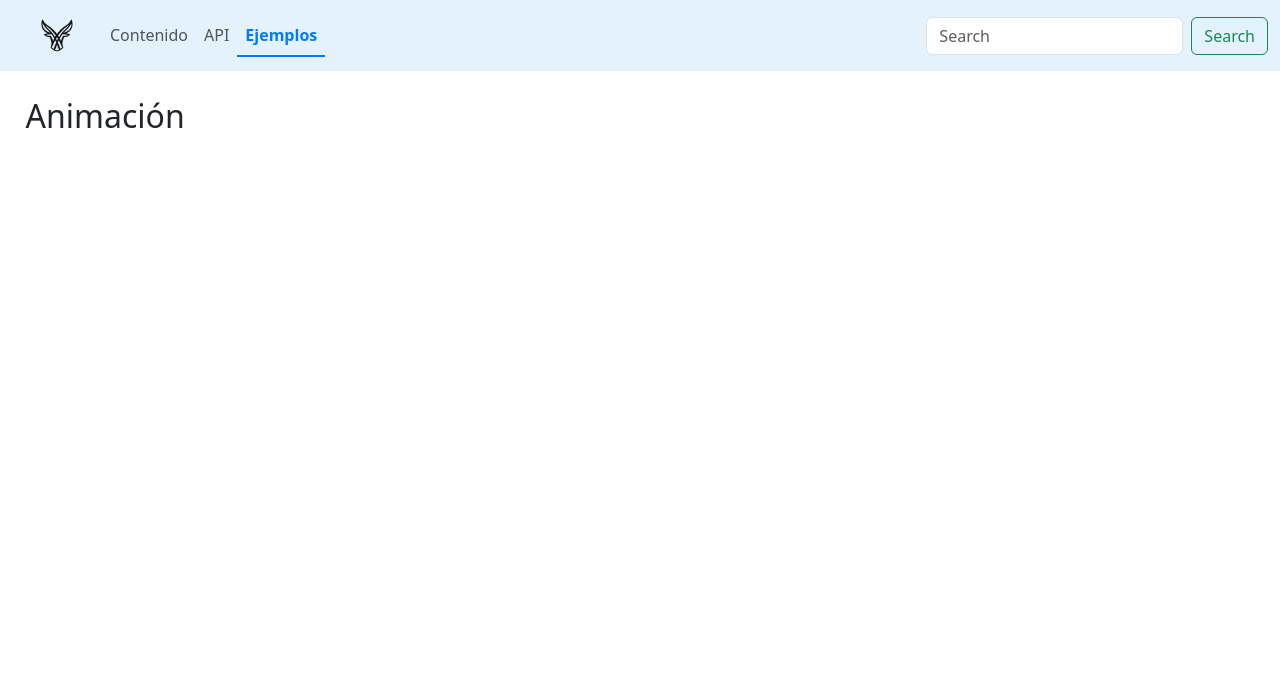
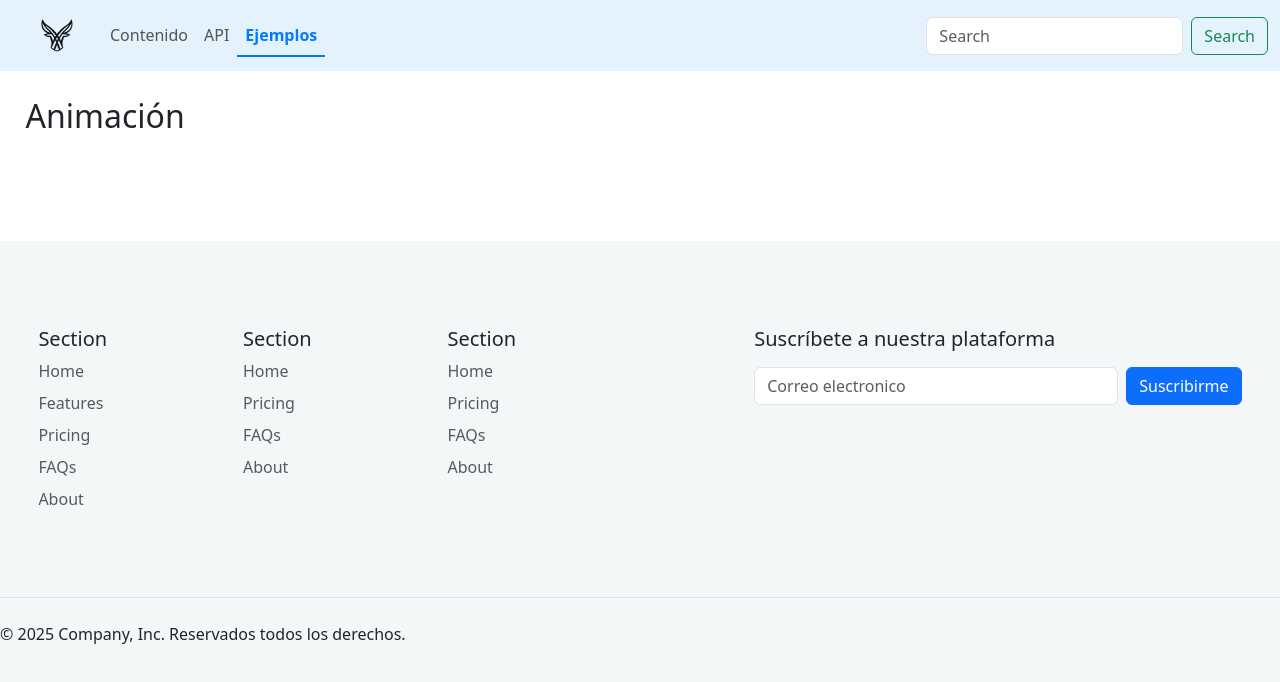
Before and after one commit to EdiTeo/gestorColabTareas, a React (Vite) app: page /ejemplos in a window 1280 px wide. Shown: the top 682 px of the page. Built offline with nearby package versions, Linux system fonts and the light colour scheme.

Commit message:
feat: footer para la pagina

```diff
--- a/package.json
+++ b/package.json
@@ -10,6 +10,7 @@
     "preview": "vite preview"
   },
   "dependencies": {
+    "bootstrap": "^5.3.3",
     "prop-types": "^15.8.1",
     "react": "^19.0.0",
     "react-bootstrap": "^2.10.9",
--- a/src/App.jsx
+++ b/src/App.jsx
@@ -13,6 +13,8 @@ import { Contenido } from "./componentes/Contenido";
 import {Home} from "./componentes/Home";
 import {Api} from "./componentes/Api";
 import {Ejemplos} from "./componentes/Ejemplos";
+import { Footer } from "./Footer";
+import './index.css'
 function App() {
    return(
       <Fragment key=''>
@@ -30,13 +32,18 @@ function App() {
          <Tabla />
          <Profile/> */}
          <Router>
+         <div className="d-flex flex-column min-vh-100">
             <Menubar />
             <Routes>
                <Route path="/" element={<Home />} />
                <Route path="/contenido" element={<Contenido/>}/>
                <Route path="/api" element={<Api/>}/>
                <Route path="/ejemplos" element={<Ejemplos/>}/>
+
             </Routes>
+            <br /><br /> <br />
+            <Footer/>
+            </div>
          </Router>
       </Fragment>
 
--- a/src/Footer.jsx
+++ b/src/Footer.jsx
@@ -1,8 +1,67 @@
-function Footer(){
+import './index.css'
+export function Footer(){
     return(
-        <footer>
-            <p>&copy; {new Date().getFullYear()} Your website name</p>
-            <foo>re sdsds</foo>
-        </footer>
+
+             <div className='pintura'>
+                <footer className="py-5 r">
+                <div className="row">
+                <div className="col-6 col-md-2 mb-3">
+                    <h5>Section</h5>
+                    <ul className="nav flex-column">
+                    <li className="nav-item mb-2"><a href="#" className="nav-link p-0 text-body-secondary">Home</a></li>
+                    <li className="nav-item mb-2"><a href="#" className="nav-link p-0 text-body-secondary">Features</a></li>
+                    <li className="nav-item mb-2"><a href="#" className="nav-link p-0 text-body-secondary">Pricing</a></li>
+                    <li className="nav-item mb-2"><a href="#" className="nav-link p-0 text-body-secondary">FAQs</a></li>
+                    <li className="nav-item mb-2"><a href="#" className="nav-link p-0 text-body-secondary">About</a></li>
+                    </ul>
+                </div>
+
+                <div className="col-6 col-md-2 mb-3">
+                    <h5>Section</h5>
+                    <ul className="nav flex-column">
+                    <li className="nav-item mb-2"><a href="#" className="nav-link p-0 text-body-secondary">Home</a></li>
+
+                    <li className="nav-item mb-2"><a href="#" className="nav-link p-0 text-body-secondary">Pricing</a></li>
+                    <li className="nav-item mb-2"><a href="#" className="nav-link p-0 text-body-secondary">FAQs</a></li>
+                    <li className="nav-item mb-2"><a href="#" className="nav-link p-0 text-body-secondary">About</a></li>
+                    </ul>
+                </div>
+
+                <div className="col-6 col-md-2 mb-3">
+                    <h5>Section</h5>
+                    <ul className="nav flex-column">
+                    <li className="nav-item mb-2"><a href="#" className="nav-link p-0 text-body-secondary">Home</a></li>
+
+                    <li className="nav-item mb-2"><a href="#" className="nav-link p-0 text-body-secondary">Pricing</a></li>
+                    <li className="nav-item mb-2"><a href="#" className="nav-link p-0 text-body-secondary">FAQs</a></li>
+                    <li className="nav-item mb-2"><a href="#" className="nav-link p-0 text-body-secondary">About</a></li>
+                    </ul>
+                </div>
+
+                <div className="col-md-5 offset-md-1 mb-3">
+                    <form>
+                    <h5>Suscríbete a nuestra plataforma</h5>
+                    <p> </p>
+                    <div className="d-flex flex-column flex-sm-row w-100 gap-2">
+                        <label for="newsletter1" className="visually-hidden">Correo electronico</label>
+                        <input id="newsletter1" type="text" className="form-control" placeholder="Correo electronico"/>
+                        <button className="btn btn-primary" type="button">Suscribirme</button>
+                    </div>
+                    </form>
+                </div>
+                </div>
+
+                <div className="d-flex flex-column flex-sm-row justify-content-between py-4 my-4 border-top">
+                <p>&copy; {new Date().getFullYear()} Company, Inc. Reservados todos los derechos.</p>
+                <ul className="list-unstyled d-flex">
+                    <li className="ms-3"><a className="link-body-emphasis" href="#"><svg className="bi" width="24" height="24"><use xlink:href="#twitter"></use></svg></a></li>
+                    <li className="ms-3"><a className="link-body-emphasis" href="#"><svg className="bi" width="24" height="24"><use xlink:href="#instagram"></use></svg></a></li>
+                    <li className="ms-3"><a className="link-body-emphasis" href="#"><svg className="bi" width="24" height="24"><use xlink:href="#facebook"></use></svg></a></li>
+                </ul>
+                </div>
+            </footer>
+             </div>
+
+
     );
-}export default Footer;
+}
--- a/src/componentes/Ejemplos.jsx
+++ b/src/componentes/Ejemplos.jsx
@@ -1,5 +1,6 @@
 
 export function  Ejemplos(){
+
     return(
         <>
         <div className="text-sm-start">
--- a/src/componentes/Home.jsx
+++ b/src/componentes/Home.jsx
@@ -1,10 +1,11 @@
-
+import { Link,useLocation } from "react-router-dom";
 export function Home(){
     return(
         <>  <br />
             <figure className="text-center">
                 <h3 className="blockquote"><a href="#">Bienvenida a la Página tomate de Cafesito ☕</a></h3>
             </figure>
+
         </>
     );
 }
--- a/src/componentes/MenuBar.jsx
+++ b/src/componentes/MenuBar.jsx
@@ -38,6 +38,7 @@ export default function Menubar(){
                     </form>
                 </div>
             </div>
+
         </nav>
     </>);
 
--- a/src/index.css
+++ b/src/index.css
@@ -1,15 +1,28 @@
 .nav-item.active {
   font-weight: bold;
-  color: #007bff !important; /* Azul de Bootstrap */
-  border-bottom: 2px solid #007bff; /* Subrayado */
+  color: #007bff !important; /*Azul de Bootstrap*/
+  border-bottom: 2px solid #007bff; /*Subrayado*/
 }
 .text-sm-start{
   padding: 2%;
   text-align: center;
 }
+.container{
+  font-family: system-ui, -apple-system, BlinkMacSystemFont, 'Segoe UI', Roboto, Oxygen, Ubuntu, Cantarell, 'Open Sans', 'Helvetica Neue', sans-serif !important;
+  background-color: azure;
+}
 .code-contenido{
   background-color: rgb(153, 227, 227);
 }
+.pintura {
+  background-color: rgb(244, 247, 247);
+}
+.row {
+  margin-top: auto;
+  padding: 3%;
+
+}
+
 .card{
   border: 1px solid hsl(0, 0%, 80%);
   border-radius: 10px;
```
Also changed, not shown: src/api.js (added, +52 -0 lines), src/index.js (added, +21 -0 lines), 1 other file (tests, documents, lock files or other folders).
